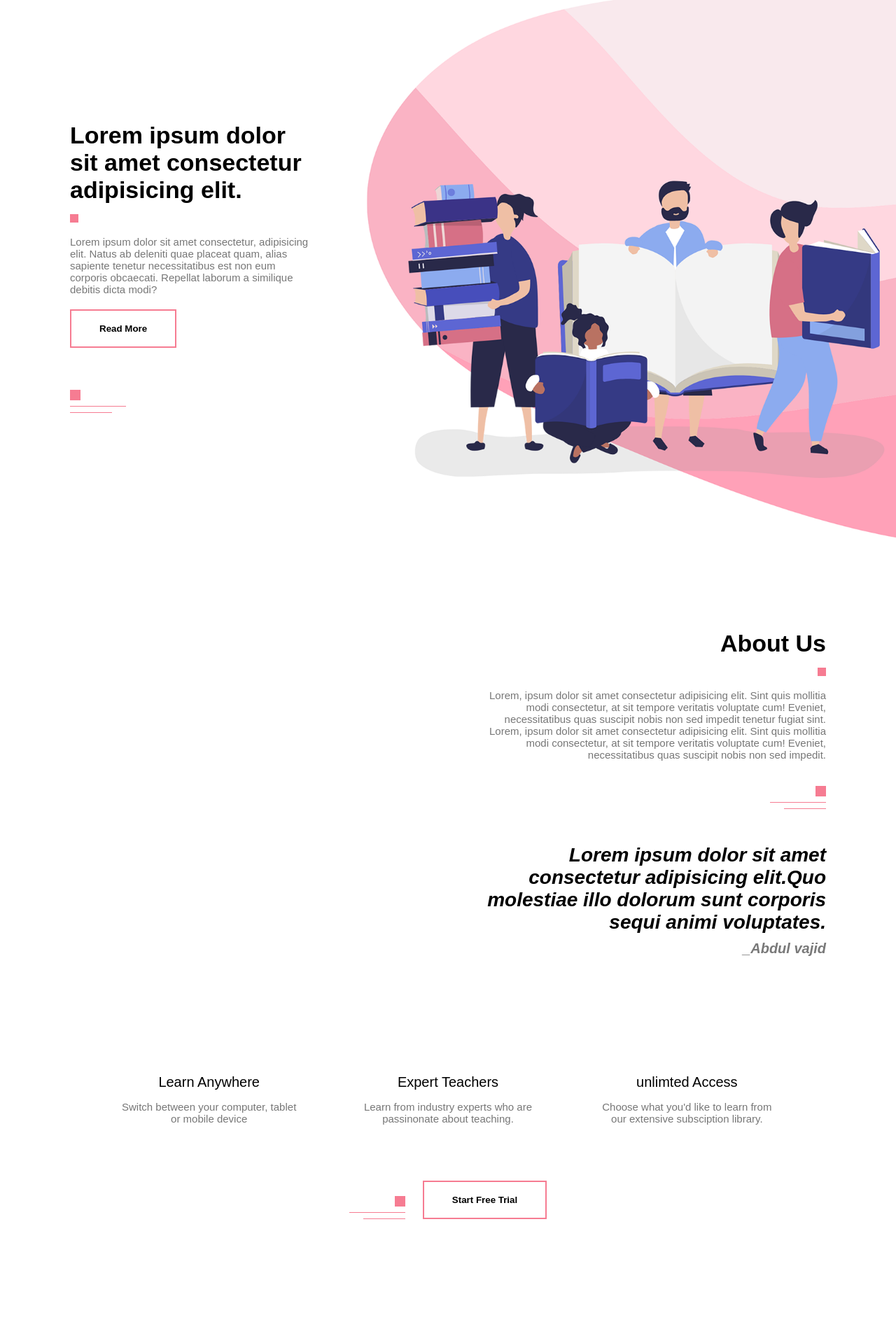
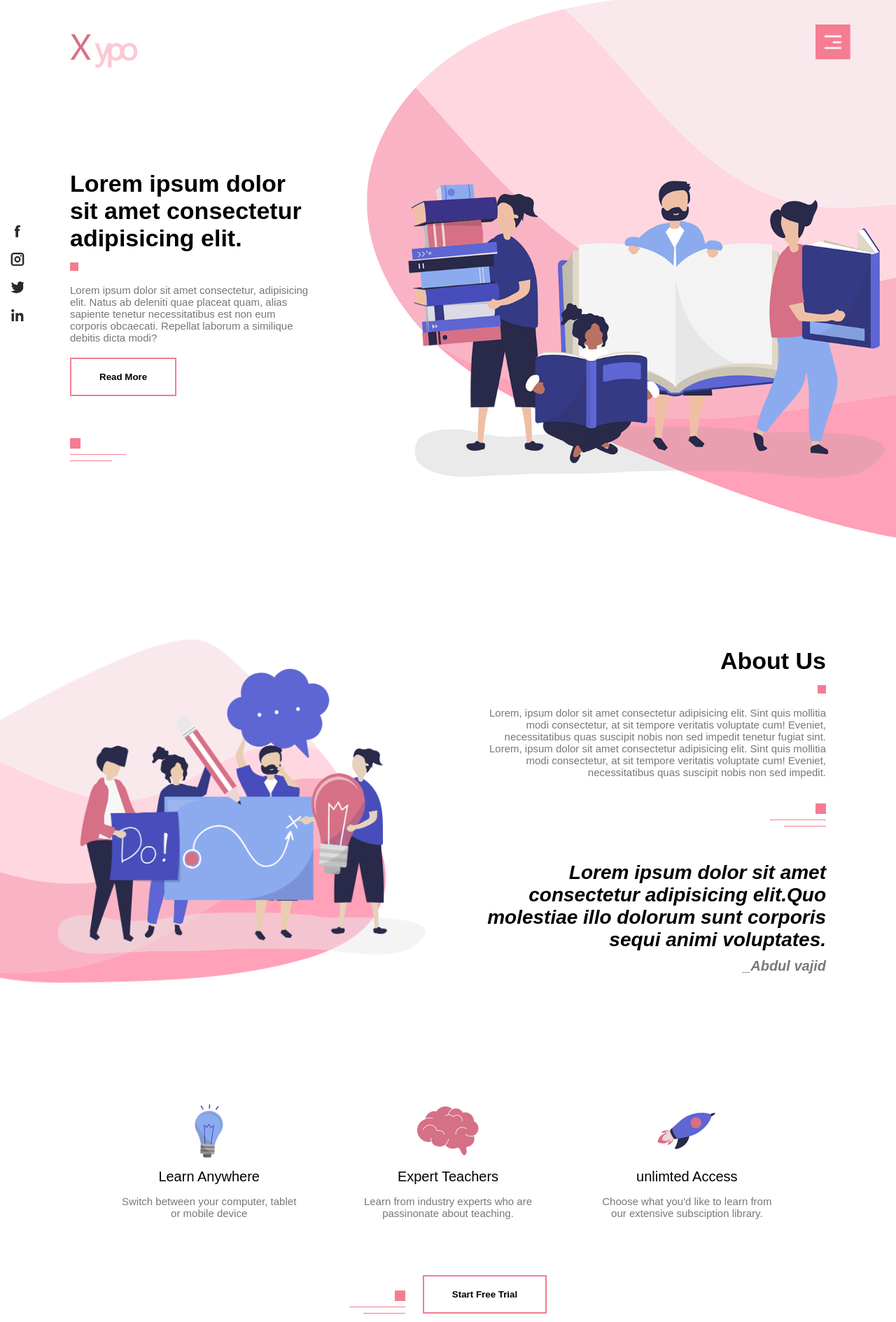
Before and after one commit to vajidpkd/Education-institute-website, a plain HTML site: page index.html in a window 1280 px wide. Shown: the top 1889 px of the page at 70% size. Drawn offline with Linux system fonts and the light colour scheme; some packages are replaced by stand-ins of ours; the site is published under a folder, as on GitHub Pages, so addresses that start at the root find nothing; a script that the page names is missing.

Commit message:
image path changed

```diff
--- a/index.html
+++ b/index.html
@@ -17,7 +17,7 @@
 
     <section id="header">
       <div class="container">
-        <img class="logo" src="/images/logo.png" alt="" />
+        <img class="logo" src="./images/logo.png" alt="" />
         <div class="header-text">
           <h1>
             Lorem ipsum dolor <br />
@@ -51,13 +51,13 @@
         <li><a href="#contact">CONTACT</a></li>
       </ul>
     </nav>
-    <img id="menuBtn" src="/images/menu.png" alt="" />
+    <img id="menuBtn" src="./images/menu.png" alt="" />
 
     <!-- === about === -->
 
     <section id="about">
       <div class="about-left-col">
-        <img src="/images/about.png" alt="" />
+        <img src="./images/about.png" alt="" />
       </div>
       <div class="about-right-col">
         <div class="about-tex">
@@ -89,17 +89,17 @@
     <section id="features">
       <div class="feature-row">
         <div class="feature-col">
-          <img src="/images/pic-1.png" alt="" />
+          <img src="./images/pic-1.png" alt="" />
           <h4>Learn Anywhere</h4>
           <p>Switch between your computer, tablet or mobile device</p>
         </div>
         <div class="feature-col">
-          <img src="/images/pic-2.png" alt="" />
+          <img src="./images/pic-2.png" alt="" />
           <h4>Expert Teachers</h4>
           <p>Learn from industry experts who are passinonate about teaching.</p>
         </div>
         <div class="feature-col">
-          <img src="/images/pic-3.png" alt="" />
+          <img src="./images/pic-3.png" alt="" />
           <h4>unlimted Access</h4>
           <p>Choose what you'd like to learn from our extensive subsciption library.</p>
         </div>
@@ -135,7 +135,7 @@
           </div>
         </div>
         <div class="course-right-col">
-          <img src="/images/course.png" alt="" />
+          <img src="./images/course.png" alt="" />
         </div>
       </div>
     </div>
@@ -144,7 +144,7 @@
 
     <section id="offer">
       <div class="about-left-col">
-        <img src="/images/offer.png" alt="" />
+        <img src="./images/offer.png" alt="" />
       </div>
       <div class="about-right-col">
         <div class="about-tex">
@@ -187,7 +187,7 @@
           </div>
         </div>
         <div class="contact-right-col">
-          <img src="/images/contact.png" alt="" />
+          <img src="./images/contact.png" alt="" />
         </div>
       </div>
     </section>
@@ -228,7 +228,7 @@
               <small>copyright 2022 xypo</small>
             </div>
             <div class="footer-logo">
-              <img src="/images/logo.png" alt="" />
+              <img src="./images/logo.png" alt="" />
               <button class="common-btn">English</button>
             </div>
           </div>
@@ -239,13 +239,13 @@
     <!-- === social-icons === -->
 
     <div class="social-icons">
-      <a href="#"><img src="/images/facebook.png" alt="" /></a>
-      <a href="#"><img src="/images/instagram.png" alt="" /></a>
-      <a href="#"><img src="/images/twitter.png" alt="" /></a>
-      <a href="#"><img src="/images/linkedin.png" alt="" /></a>
+      <a href="#"><img src="./images/facebook.png" alt="" /></a>
+      <a href="#"><img src="./images/instagram.png" alt="" /></a>
+      <a href="#"><img src="./images/twitter.png" alt="" /></a>
+      <a href="#"><img src="./images/linkedin.png" alt="" /></a>
     </div>
 
     <!-- main-js -->
-    <script src="/main.js"></script>
+    <script src="./main.js"></script>
   </body>
 </html>
```
